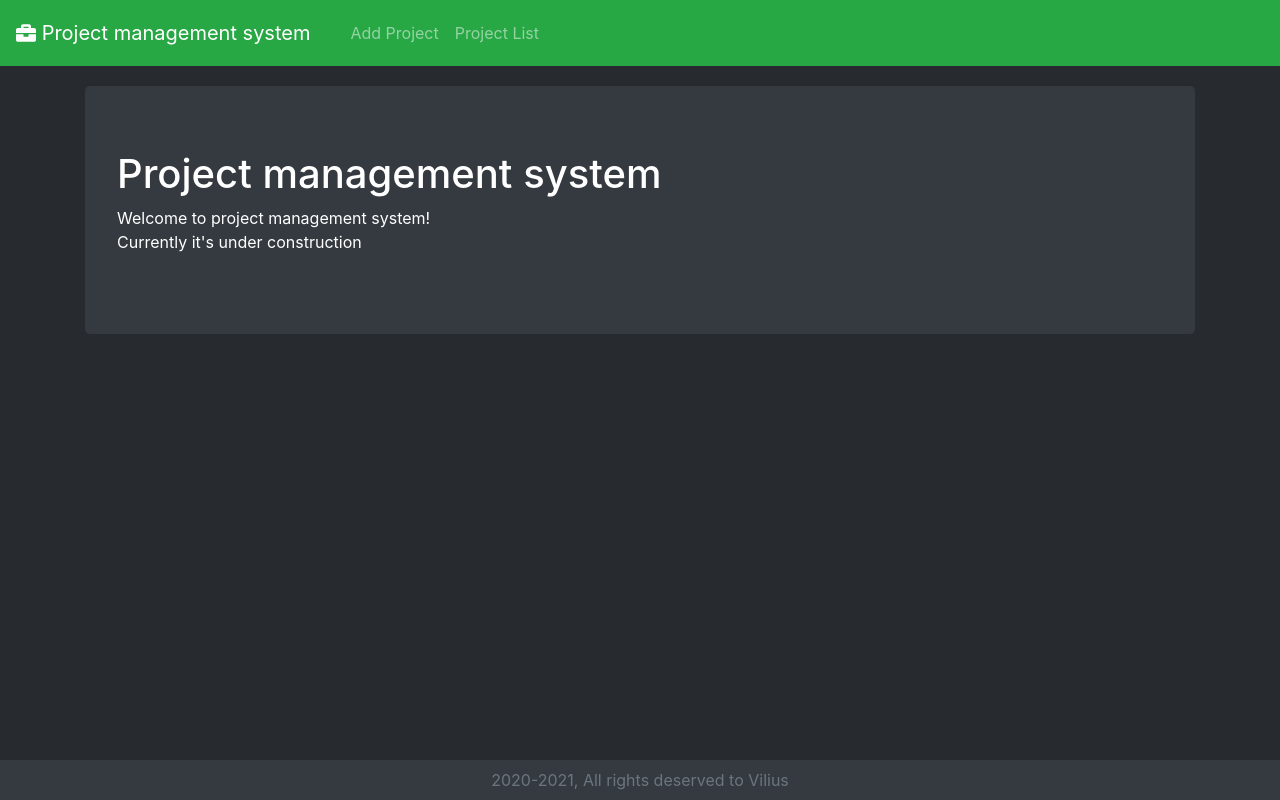
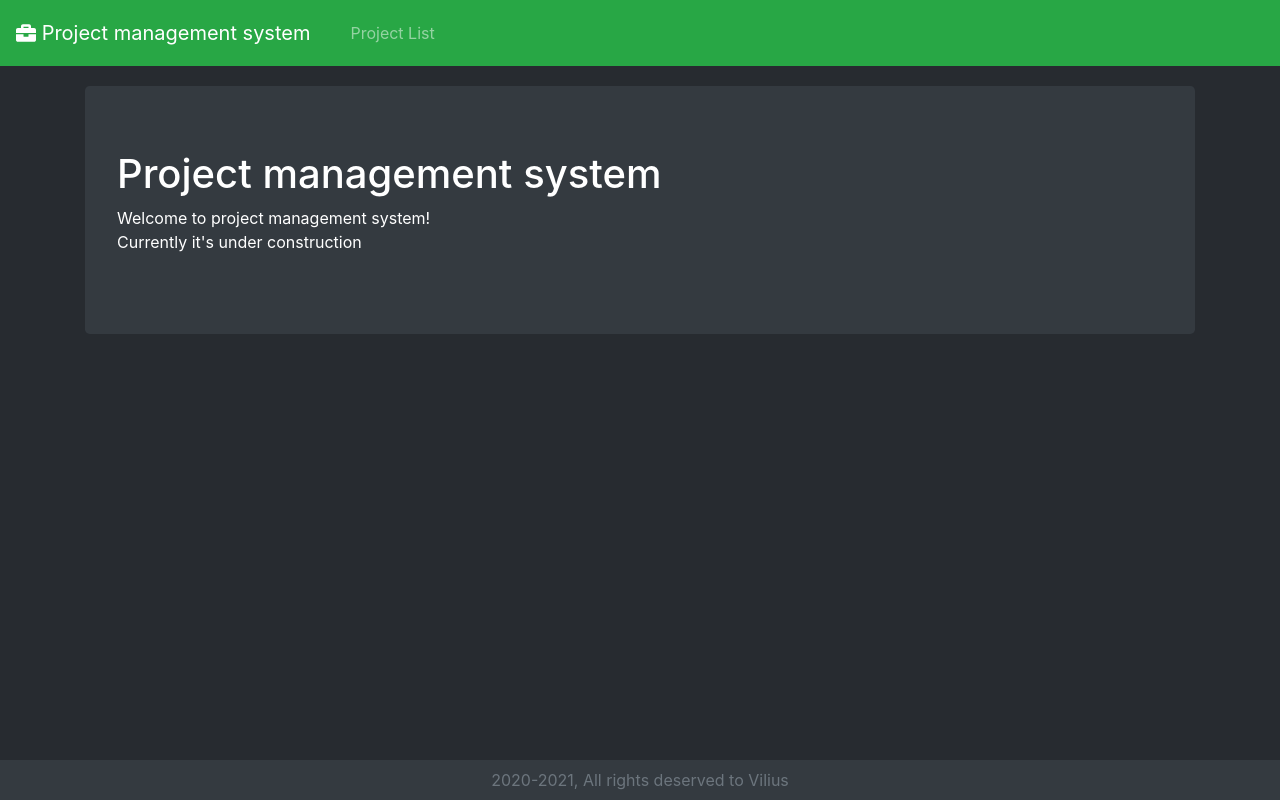
Before and after one commit to Paulius11/Project-managment-system, a React (Create React App) app in the folder frontend/: page / in a window 1280 px wide. Built offline with nearby package versions, Linux system fonts and the light colour scheme; the HTML template or start-up script is replaced by a standard one.

Commit message:
Fix links

```diff
--- a/frontend/src/App.js
+++ b/frontend/src/App.js
@@ -27,13 +27,15 @@ function App() {
                 <Row>
                     <Col lg={12} style={marginTop}>
                         <Switch>
+
                             <Route path="/" exact component={Welcome} />
 
 
                             <Route path="/add" exact component={Project} />
-                            <Route path="/edit/:projectId" exact component={ProjectEdit} />
                             <Route path="/list" exact component={List} />
 
+
+                            <Route path="/edit/:projectId" exact component={ProjectEdit} />
                             <Route path="/tasklist/addtask/:projectId" exact component={Task} />
 
                             <Route path="/tasklist/addtask" exact component={Task} />
--- a/frontend/src/components/List.js
+++ b/frontend/src/components/List.js
@@ -156,6 +156,7 @@ export default class List extends Component {
 
                 <Card.Header><FontAwesomeIcon icon={faList} /> All projects list
                     <Form>
+                    <Link to={"add/"} className="btn btn-sm btn-outline-light"> Add project<FontAwesomeIcon icon={faAdjust} />  </Link>{''}
                         <Form.Row>
 
                             <Form.Control style={divStyle} onChange={this.handleSearchInput} onFocus={this.handleSearchPrepare} placeholder="Search ..." />
--- a/frontend/src/components/NavigationBar.js
+++ b/frontend/src/components/NavigationBar.js
@@ -17,8 +17,7 @@ class NavigationBar extends React.Component {
 				</Link>
 
 				<Nav className="mr-auto">
-					<Link to={"add"} className="nav-link">Add Project</Link>
-					<Link to={"list"} className="nav-link">Project List</Link>
+					<Nav.Link href="/list" className="nav-link">Project List</Nav.Link>
 				</Nav>
 			</Navbar>
 
```
